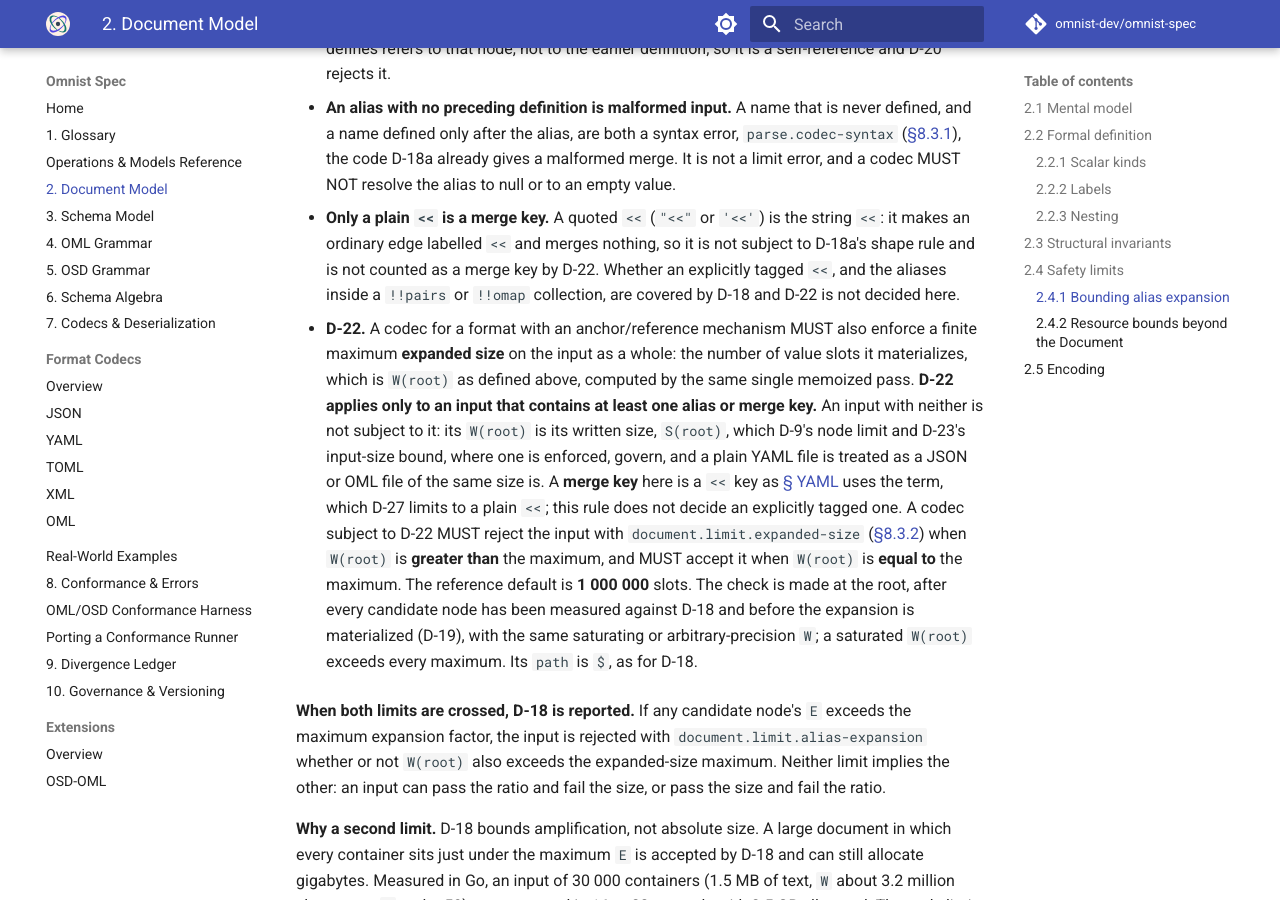
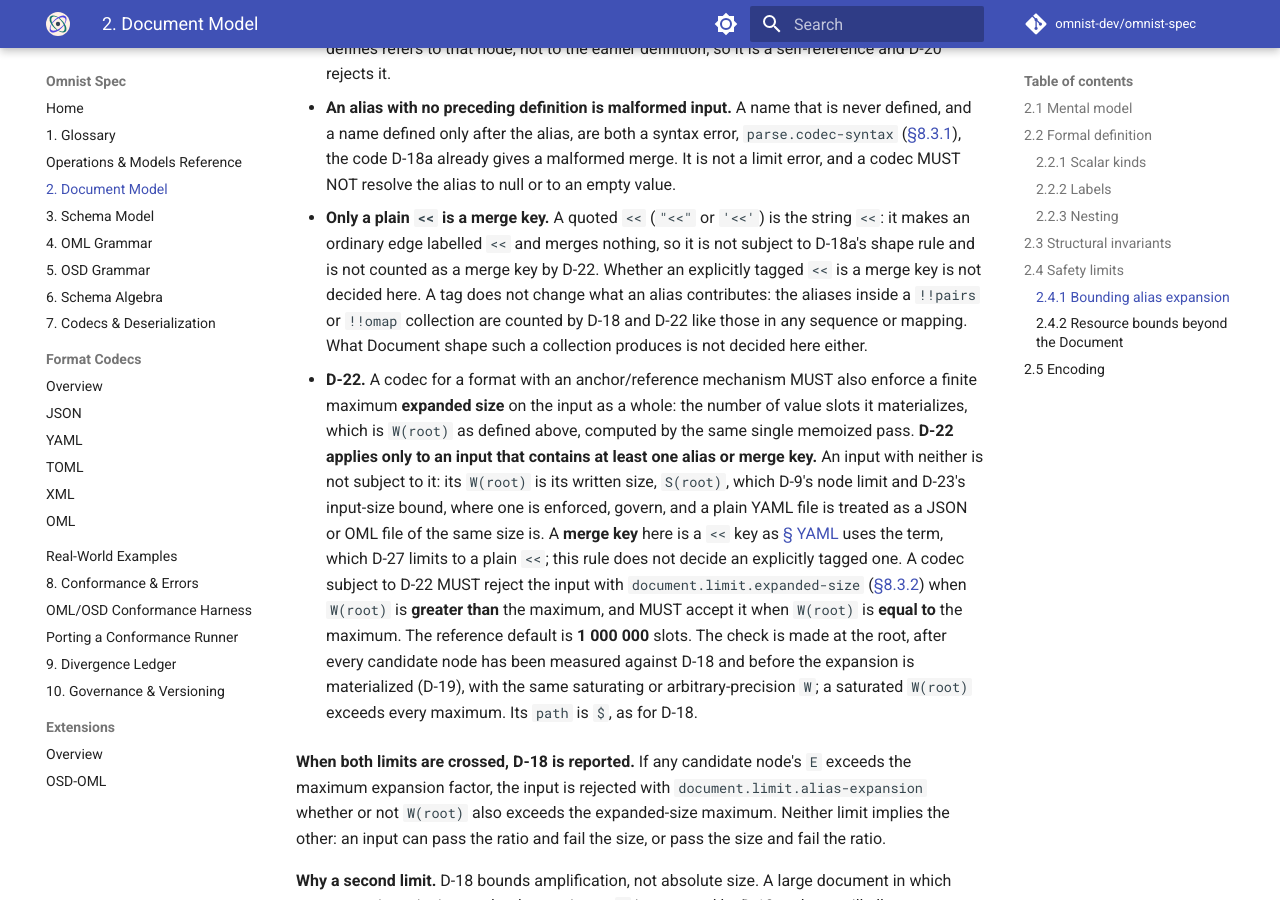
Before and after one commit to omnist-dev/omnist-spec, an MkDocs documentation site: the page built from docs/02-document-model.md, in a window 1280 px wide and 900 px high, scrolled down 12141 px. Built offline with MkDocs 1.6.1 and Material for MkDocs 9.7.7, drawn with Linux system fonts in a browser that asks for light colours; comment, search, counter and statistics services are not loaded.

Commit message:
Count aliases inside !!omap and !!pairs under D-18 (D-27), two vectors
The issue said aliases inside !!pairs/!!omap were outside the accounting.
Measured on the latest tags, all five ports already count them like any
sequence of mappings. State it in D-27 (a tag does not change what an alias
contributes) and pin it with two vectors, one for !!omap and one for
!!pairs. What Document shape those collections produce, and whether an
explicitly tagged "<<" is a merge key, stay undecided because the ports
disagree.

Ledger vector counts updated (379 -> 381).

Co-Authored-By: Claude Sonnet 5.5 <noreply@anthropic.com>

```diff
--- a/docs/02-document-model.md
+++ b/docs/02-document-model.md
@@ -581,9 +581,11 @@ maximum of 6 for exactly the reason an anchored `t` would be.
   - **Only a plain `<<` is a merge key.** A quoted `<<` (`"<<"` or `'<<'`) is
     the string `<<`: it makes an ordinary edge labelled `<<` and merges
     nothing, so it is not subject to D-18a's shape rule and is not counted as
-    a merge key by D-22. Whether an explicitly tagged `<<`, and the aliases
-    inside a `!!pairs` or `!!omap` collection, are covered by D-18 and D-22
-    is not decided here.
+    a merge key by D-22. Whether an explicitly tagged `<<` is a merge key is
+    not decided here. A tag does not change what an alias contributes: the
+    aliases inside a `!!pairs` or `!!omap` collection are counted by D-18 and
+    D-22 like those in any sequence or mapping. What Document shape such a
+    collection produces is not decided here either.
 
 - **D-22.** A codec for a format with an anchor/reference mechanism MUST also
   enforce a finite maximum **expanded size** on the input as a whole: the
```
Also changed, not shown: docs/09-divergence-ledger.md (+2 -2 lines), 1 other file.
